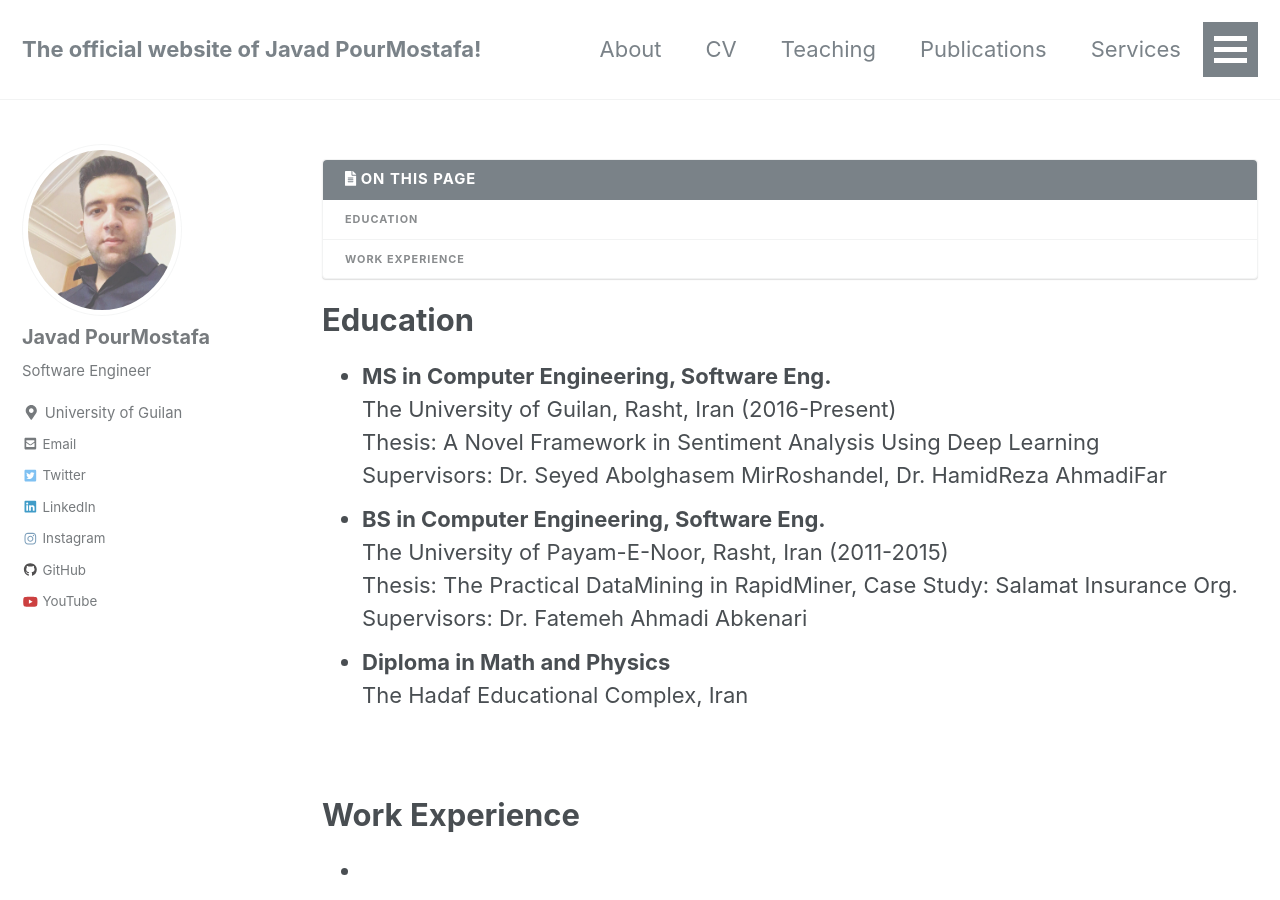
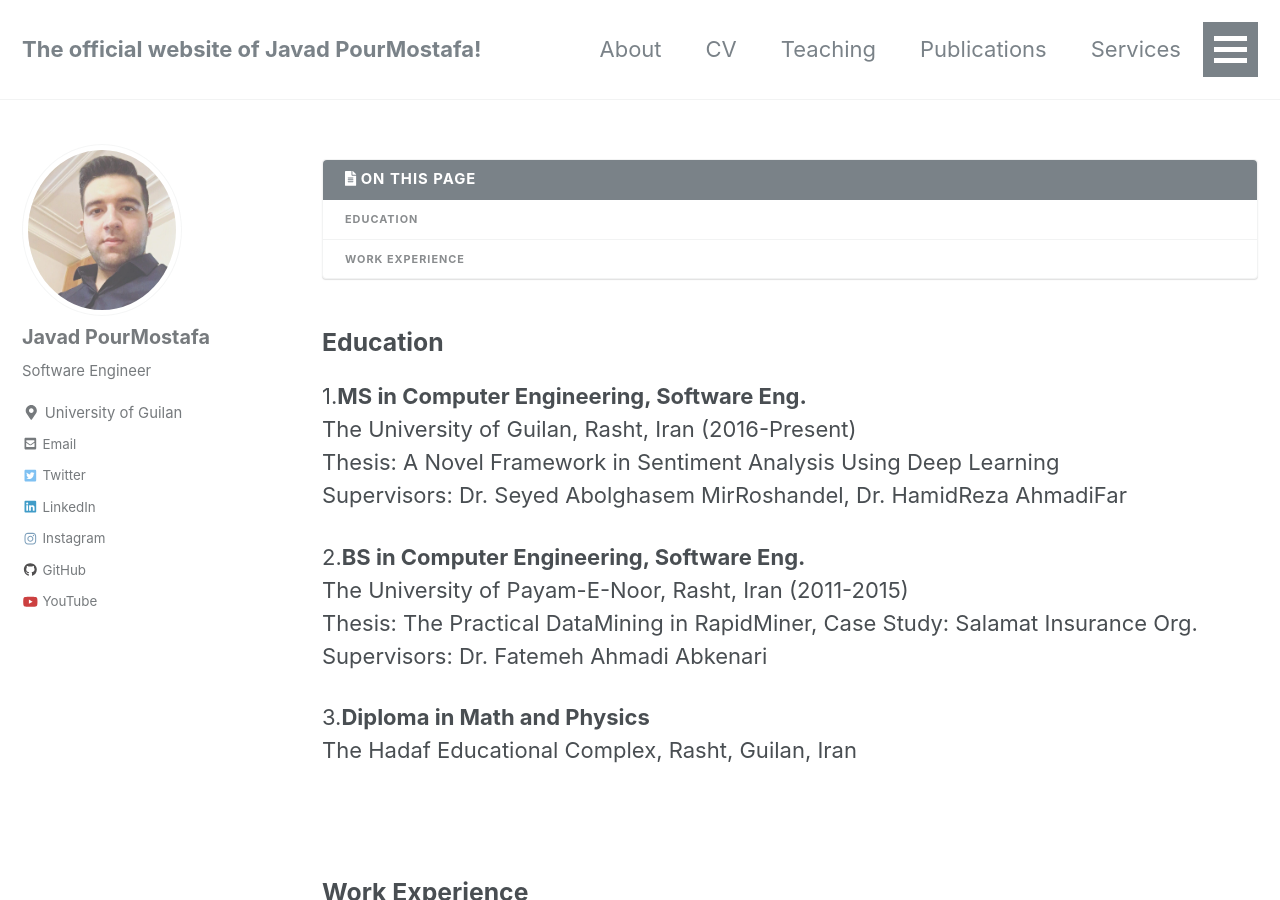
Before and after one commit to JoyeBright/JoyeBright.github.io, a Jekyll site: the page built from _pages/cv.md, in a window 1280 px wide and 900 px high. Built offline with Jekyll 4.4.1, drawn with Linux system fonts in a browser that asks for light colours; nearby versions of some CDN libraries.

Commit message:
Update cv.md

```diff
--- a/_pages/cv.md
+++ b/_pages/cv.md
@@ -6,31 +6,20 @@ author_profile: true
 ---
 {% include base_path %}
 {% include toc %}
-# Education
-<ul>
-<li>
- <b>MS in Computer Engineering, Software Eng.</b><br>
+## Education
+ 1.<b>MS in Computer Engineering, Software Eng.</b><br>
  The University of Guilan, Rasht, Iran (2016-Present)<br>
  Thesis: A Novel Framework in Sentiment Analysis Using Deep Learning<br>
  Supervisors: Dr. Seyed Abolghasem MirRoshandel, Dr. HamidReza AhmadiFar
-</li>
-<li>
- <b>BS in Computer Engineering, Software Eng.</b><br>
+
+ 2.<b>BS in Computer Engineering, Software Eng.</b><br>
  The University of Payam-E-Noor, Rasht, Iran (2011-2015)<br>
  Thesis: The Practical DataMining in RapidMiner, Case Study: Salamat Insurance Org.<br>
  Supervisors: Dr. Fatemeh Ahmadi Abkenari
-</li>
-<li>
- <b>Diploma in Math and Physics</b><br>
- The Hadaf Educational Complex, Iran<br>
-</li>
-</ul>
-<br>
-<!----------------------------------------->
-# Work Experience
-<ul>
- <li></li>
-</ul>
+
+ 3.<b>Diploma in Math and Physics</b><br>
+ The Hadaf Educational Complex, Rasht, Guilan, Iran<br>
 
 <br>
-<!----------------------------------------->
+
+## Work Experience
```
